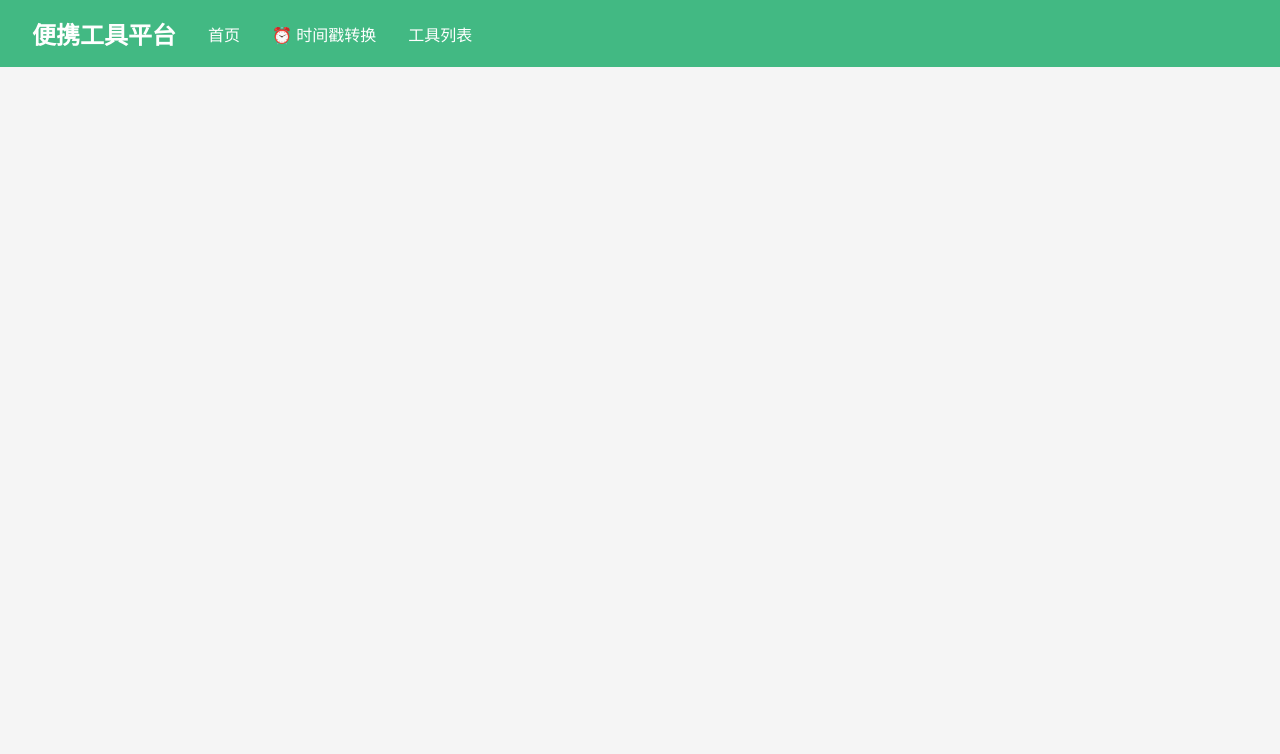
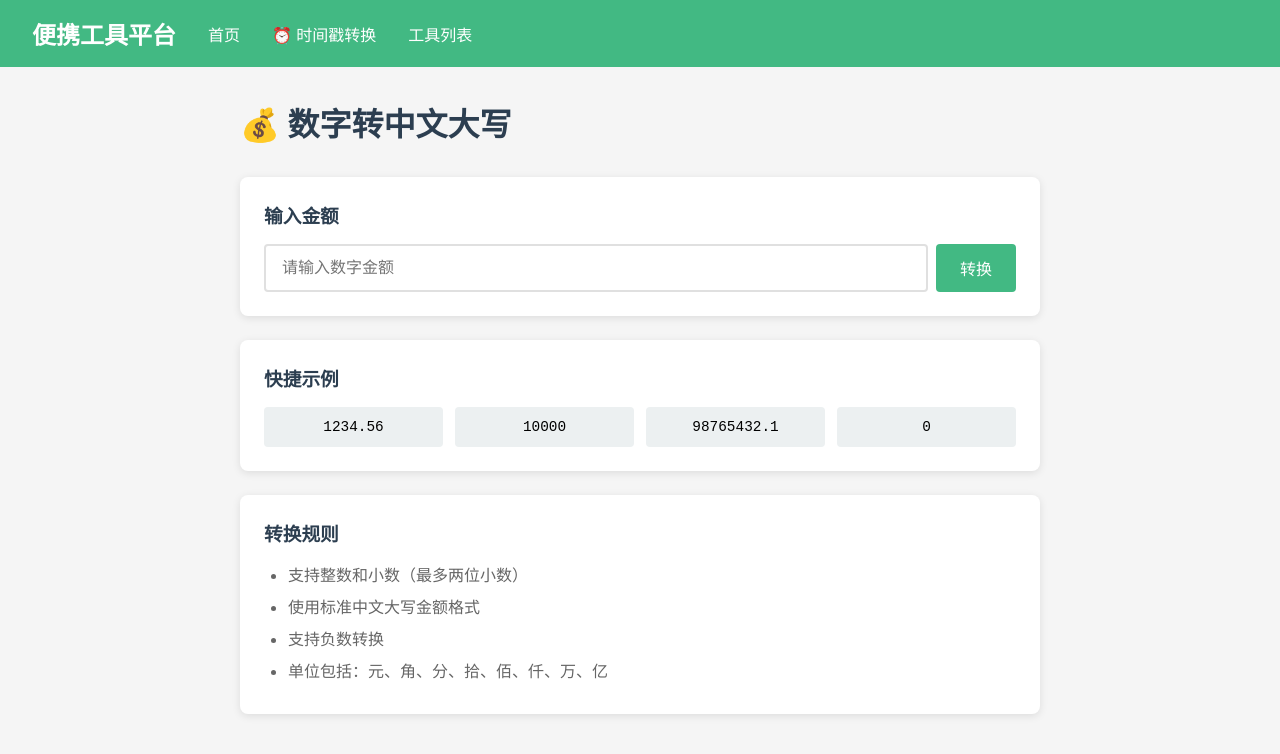
Before and after one commit to 3inchtime/trae_label, a Vue app in the folder frontend/: page /tools/number-to-chinese in a window 1280 px wide. Shown: the top 754 px of the page. Built offline with nearby package versions, Linux system fonts and the light colour scheme.

Commit message:
number to chinese

```diff
--- a/frontend/src/api/index.js
+++ b/frontend/src/api/index.js
@@ -13,4 +13,6 @@ export const healthCheck = () => api.get('/health')
 export const convertTimestamp = (data) => api.post('/tools/timestamp/convert', data)
 export const getCurrentTimestamp = () => api.get('/tools/timestamp/now')
 
+export const convertNumberToChinese = (data) => api.post('/tools/number-to-chinese', data)
+
 export default api
--- a/frontend/src/router/index.js
+++ b/frontend/src/router/index.js
@@ -2,6 +2,7 @@ import { createRouter, createWebHistory } from 'vue-router'
 import Home from '../views/Home.vue'
 import Tools from '../views/Tools.vue'
 import TimestampTool from '../views/TimestampTool.vue'
+import NumberToChinese from '../views/NumberToChinese.vue'
 
 const routes = [
   {
@@ -18,6 +19,11 @@ const routes = [
     path: '/tools/timestamp',
     name: 'TimestampTool',
     component: TimestampTool
+  },
+  {
+    path: '/tools/number-to-chinese',
+    name: 'NumberToChinese',
+    component: NumberToChinese
   }
 ]
 
--- a/frontend/src/views/Home.vue
+++ b/frontend/src/views/Home.vue
@@ -9,6 +9,11 @@
         <div class="tool-icon">⏰</div>
         <h4>时间戳转换</h4>
         <p>时间戳与日期时间的相互转换，支持快捷时间点</p>
+      </router-link>
+      <router-link to="/tools/number-to-chinese" class="tool-card">
+        <div class="tool-icon">💰</div>
+        <h4>数字转中文大写</h4>
+        <p>将数字金额转换为标准中文大写金额，支持小数和负数</p>
       </router-link>
     </div>
 
--- /dev/null
+++ b/frontend/src/views/NumberToChinese.vue
@@ -0,0 +1,296 @@
+<template>
+  <div class="number-to-chinese">
+    <h2>💰 数字转中文大写</h2>
+
+    <div class="converter-section">
+      <h3>输入金额</h3>
+      <div class="input-group">
+        <input
+          v-model.number="numberInput"
+          type="number"
+          step="0.01"
+          placeholder="请输入数字金额"
+          class="input-field"
+          @keyup.enter="convertNumber"
+        />
+        <button @click="convertNumber" class="convert-btn">转换</button>
+      </div>
+    </div>
+
+    <div v-if="result" class="result-section">
+      <h3>转换结果</h3>
+      <div class="result-display">
+        <div class="result-item">
+          <label>输入金额:</label>
+          <span>¥ {{ result.number.toFixed(2) }}</span>
+        </div>
+        <div class="result-item main-result">
+          <label>中文大写:</label>
+          <span>{{ result.chinese }}</span>
+          <button @click="copyToClipboard(result.chinese)" class="copy-btn">复制</button>
+        </div>
+      </div>
+    </div>
+
+    <div class="quick-examples">
+      <h3>快捷示例</h3>
+      <div class="example-buttons">
+        <button @click="setExample(1234.56)">1234.56</button>
+        <button @click="setExample(10000)">10000</button>
+        <button @click="setExample(98765432.1)">98765432.1</button>
+        <button @click="setExample(0)">0</button>
+      </div>
+    </div>
+
+    <div class="rules-section">
+      <h3>转换规则</h3>
+      <ul>
+        <li>支持整数和小数（最多两位小数）</li>
+        <li>使用标准中文大写金额格式</li>
+        <li>支持负数转换</li>
+        <li>单位包括：元、角、分、拾、佰、仟、万、亿</li>
+      </ul>
+    </div>
+
+    <div v-if="error" class="error-message">{{ error }}</div>
+    <div v-if="successMessage" class="success-message">{{ successMessage }}</div>
+  </div>
+</template>
+
+<script setup>
+import { ref } from 'vue'
+import { convertNumberToChinese } from '../api'
+
+const numberInput = ref(null)
+const result = ref(null)
+const error = ref('')
+const successMessage = ref('')
+
+const convertNumber = async () => {
+  if (numberInput.value === null || numberInput.value === '') {
+    error.value = '请输入数字金额'
+    setTimeout(() => error.value = '', 3000)
+    return
+  }
+  try {
+    const response = await convertNumberToChinese({
+      number: numberInput.value
+    })
+    result.value = response.data
+  } catch (err) {
+    error.value = '转换失败'
+    setTimeout(() => error.value = '', 3000)
+  }
+}
+
+const setExample = (num) => {
+  numberInput.value = num
+  convertNumber()
+}
+
+const copyToClipboard = (text) => {
+  navigator.clipboard.writeText(text).then(() => {
+    successMessage.value = '已复制到剪贴板'
+    setTimeout(() => successMessage.value = '', 2000)
+  })
+}
+</script>
+
+<style scoped>
+.number-to-chinese {
+  max-width: 800px;
+  margin: 0 auto;
+}
+
+h2 {
+  font-size: 2rem;
+  margin-bottom: 2rem;
+  color: #2c3e50;
+}
+
+.converter-section {
+  background: white;
+  padding: 1.5rem;
+  border-radius: 8px;
+  margin-bottom: 1.5rem;
+  box-shadow: 0 2px 8px rgba(0,0,0,0.1);
+}
+
+.converter-section h3 {
+  margin-bottom: 1rem;
+  color: #2c3e50;
+}
+
+.input-group {
+  display: flex;
+  gap: 0.5rem;
+}
+
+.input-field {
+  flex: 1;
+  padding: 0.75rem 1rem;
+  border: 2px solid #e0e0e0;
+  border-radius: 4px;
+  font-size: 1rem;
+  transition: border-color 0.2s;
+}
+
+.input-field:focus {
+  outline: none;
+  border-color: #42b983;
+}
+
+.convert-btn {
+  padding: 0.75rem 1.5rem;
+  background: #42b983;
+  color: white;
+  border: none;
+  border-radius: 4px;
+  cursor: pointer;
+  font-size: 1rem;
+  font-weight: 500;
+  transition: background 0.2s;
+}
+
+.convert-btn:hover {
+  background: #3aa876;
+}
+
+.result-section {
+  background: white;
+  padding: 1.5rem;
+  border-radius: 8px;
+  margin-bottom: 1.5rem;
+  box-shadow: 0 2px 8px rgba(0,0,0,0.1);
+}
+
+.result-section h3 {
+  margin-bottom: 1rem;
+  color: #2c3e50;
+}
+
+.result-display {
+  display: flex;
+  flex-direction: column;
+  gap: 1rem;
+}
+
+.result-item {
+  display: flex;
+  align-items: center;
+  gap: 0.5rem;
+  flex-wrap: wrap;
+}
+
+.result-item label {
+  font-weight: 500;
+  min-width: 100px;
+  color: #666;
+}
+
+.result-item span {
+  font-size: 1.1rem;
+  color: #2c3e50;
+}
+
+.result-item.main-result {
+  padding: 1rem;
+  background: #f8f9fa;
+  border-radius: 4px;
+}
+
+.result-item.main-result span {
+  font-size: 1.3rem;
+  font-weight: 600;
+  color: #42b983;
+  flex: 1;
+}
+
+.copy-btn {
+  padding: 0.25rem 0.75rem;
+  background: #ecf0f1;
+  border: none;
+  border-radius: 4px;
+  cursor: pointer;
+  font-size: 0.85rem;
+  transition: background 0.2s;
+}
+
+.copy-btn:hover {
+  background: #d5dbdb;
+}
+
+.quick-examples {
+  background: white;
+  padding: 1.5rem;
+  border-radius: 8px;
+  margin-bottom: 1.5rem;
+  box-shadow: 0 2px 8px rgba(0,0,0,0.1);
+}
+
+.quick-examples h3 {
+  margin-bottom: 1rem;
+  color: #2c3e50;
+}
+
+.example-buttons {
+  display: grid;
+  grid-template-columns: repeat(auto-fit, minmax(120px, 1fr));
+  gap: 0.75rem;
+}
+
+.example-buttons button {
+  padding: 0.75rem;
+  background: #ecf0f1;
+  border: none;
+  border-radius: 4px;
+  cursor: pointer;
+  font-size: 0.9rem;
+  font-family: monospace;
+  transition: all 0.2s;
+}
+
+.example-buttons button:hover {
+  background: #42b983;
+  color: white;
+}
+
+.rules-section {
+  background: white;
+  padding: 1.5rem;
+  border-radius: 8px;
+  margin-bottom: 1.5rem;
+  box-shadow: 0 2px 8px rgba(0,0,0,0.1);
+}
+
+.rules-section h3 {
+  margin-bottom: 1rem;
+  color: #2c3e50;
+}
+
+.rules-section ul {
+  margin: 0;
+  padding-left: 1.5rem;
+}
+
+.rules-section li {
+  margin-bottom: 0.5rem;
+  color: #666;
+}
+
+.error-message {
+  background: #fee;
+  color: #c33;
+  padding: 1rem;
+  border-radius: 4px;
+  margin-top: 1rem;
+}
+
+.success-message {
+  background: #efe;
+  color: #3c3;
+  padding: 1rem;
+  border-radius: 4px;
+  margin-top: 1rem;
+}
+</style>
```
Also changed, not shown: 2 other files (tests, documents, lock files or other folders).
